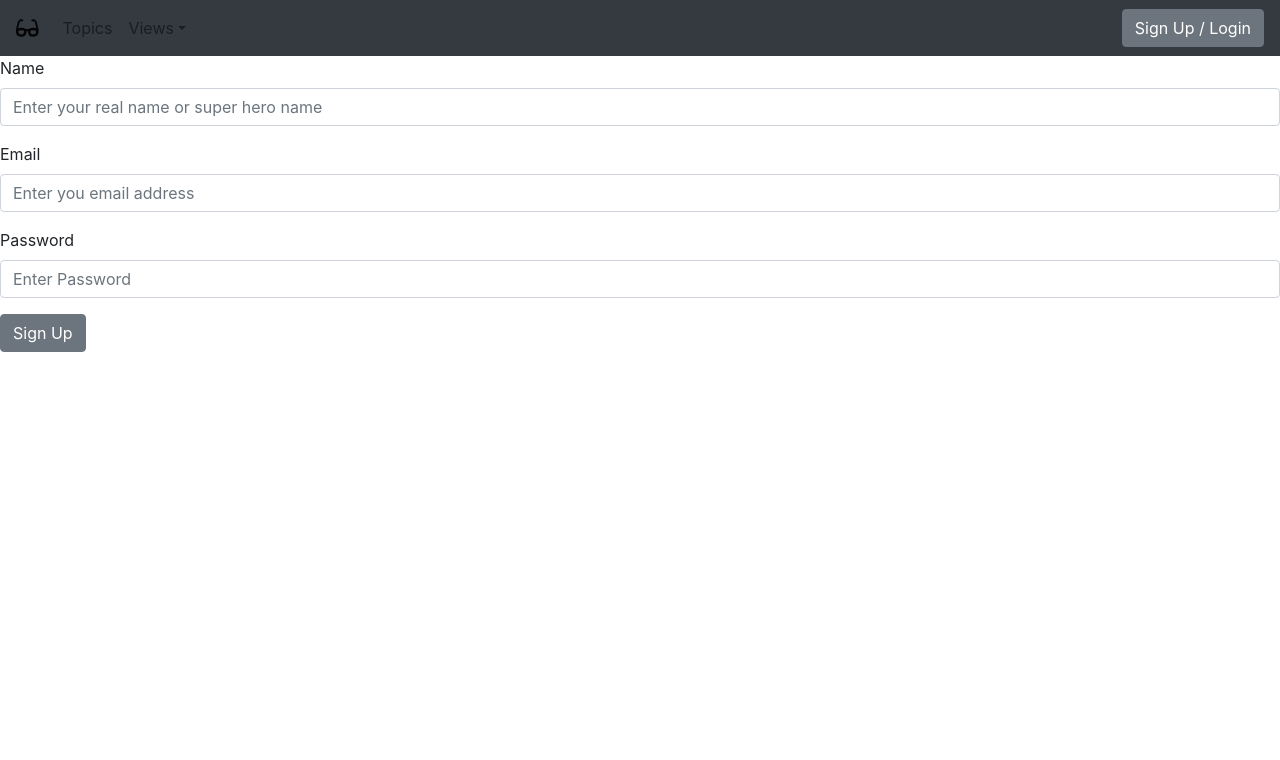
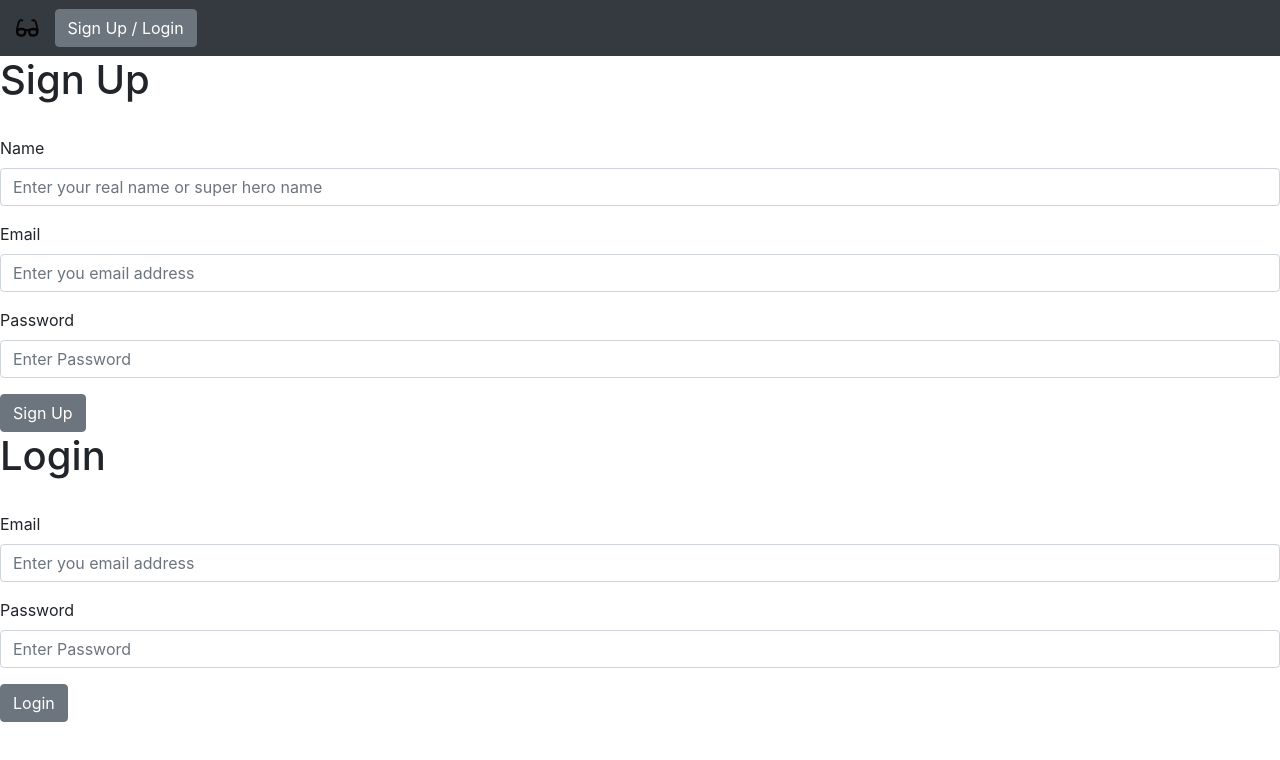
Before and after one commit to Seytani/NerdHelper-client, a React (Create React App) app: page /login in a window 1280 px wide. Shown: the top 760 px of the page. Built offline with nearby package versions, Linux system fonts and the light colour scheme.

Commit message:
auth ready

```diff
--- a/package.json
+++ b/package.json
@@ -12,6 +12,7 @@
     "bootstrap": "^4.5.2",
     "react": "^16.13.1",
     "react-dom": "^16.13.1",
+    "react-router-dom": "^5.0.0",
     "react-scripts": "3.4.3",
     "reactstrap": "^8.5.1"
   },
--- a/src/App.js
+++ b/src/App.js
@@ -1,16 +1,38 @@
-import React, { useState } from 'react';
+import React, { useState, useEffect } from 'react';
 import TopBar from './components/site/TopBar';
-import SignUp from './Auth/SignUp';
+import Auth from './Auth/Auth';
+import Topics from './components/site/Topics';
 
 function App() {
   const [sessionToken, setSessionToken] = useState('');
+  const [isLoggedIn, setIsLoggedIn] =useState(false);
 
+  useEffect(() => {
+    if(localStorage.getItem('token')) {
+      setSessionToken(localStorage.getItem('token'));
+      setIsLoggedIn(true);
+    }
+  }, [])
 
+  const updateToken = (newToken) => {
+    localStorage.setItem('token', newToken);
+    setSessionToken(newToken);
+    setIsLoggedIn(true);
+  };
+
+  const clearToken = () => {
+    localStorage.clear();
+    setSessionToken('');
+    setIsLoggedIn(false);
+  };
+
+  //protected views goes here
 
   return (
     <div>
-      <TopBar/>
-      <SignUp/>
+      <TopBar isLoggedIn={isLoggedIn} logout={clearToken}/>
+      {isLoggedIn ? <Topics token={sessionToken}/> : <Auth isLoggedIn={isLoggedIn} updateToken={updateToken}/>}
+
     </div>
   );
 }
--- a/src/Auth/Auth.jsx
+++ b/src/Auth/Auth.jsx
@@ -1,11 +1,13 @@
 import React from 'react';
-import { useState } from 'react';
+import SignUp from './SignUp';
+import Login from './Login';
 
-const Auth = () => {
+const Auth = (props) => {
 
     return(
         <div>
-
+        <SignUp updateToken={props.updateToken} />
+        <Login updateToken={props.updateToken} />
         </div>
     );
 }
--- a/src/Auth/Login.jsx
+++ b/src/Auth/Login.jsx
@@ -1,21 +1,40 @@
-import React from 'react';
-import { Button, Form, FormGroup, Label, Input} from 'reactstrap';
+import React, { useState } from 'react';
+import { Button, Form, FormGroup, Label, Input } from 'reactstrap';
 
-const Login = () => {
+const Login = (props) => {
+    const [email, setEmail] = useState('');
+    const [password, setPassword] = useState('');
 
+    const handleSubmit = (e) => {
+        e.preventDefault();
+        fetch('http://localhost:3001/user/login', {
+            method: 'POST',
+            body: JSON.stringify({ email: email, password: password }),
+            headers: new Headers({
+                'Content-Type': 'application/json'
+            })
+        })
+        .then(res => res.json()).then(data => props.updateToken(data.sessionToken))
+    }
 
     return (
-        <Form>
+        <div>
+            <h1>Login</h1> <br/>
+        <Form onSubmit={handleSubmit}>
             <FormGroup>
                 <Label for="email">Email</Label>
-                <Input type="email" name="email" id="email" placeholder="Enter you email address" />
+                <Input type="email" name="email" id="email" placeholder="Enter you email address"
+                onChange={e => setEmail(e.target.value)} />
             </FormGroup>
             <FormGroup>
                 <Label for="password">Password</Label>
-                <Input type="password" name="password" id="password" placeholder="Enter Password" />
+                <Input type="password" name="password" id="password" placeholder="Enter Password"
+                onChange={e => setPassword(e.target.value)}/>
             </FormGroup>
-            <Button>Login</Button>
+            <Button type='submit'>Login</Button>
         </Form>
+
+        </div>
     );
 }
 
--- a/src/Auth/SignUp.jsx
+++ b/src/Auth/SignUp.jsx
@@ -1,25 +1,53 @@
-import React from 'react';
+import React, { useState } from 'react';
 import { Button, Form, FormGroup, Label, Input} from 'reactstrap';
+import { Route, Link, Switch, BrowserRouter } from 'react-router-dom';
+import Login from './Login';
 
 const SignUp = (props) => {
+    const [name, setName] = useState('');
+    const [email, setEmail] = useState('');
+    const [password, setPassword] = useState('');
 
+    const handleSubmit = (e) => {
+        e.preventDefault();
+        fetch('http://localhost:3001/user/add-user', {
+        method: 'POST',
+        body: JSON.stringify({name: name, email: email, password: password}),
+        headers: new Headers({ 'Content-Type': 'application/json'}),
+    })
+    .then(res => res.json()).then(data => props.updateToken(data.sessionToken))
+    }
 
     return (
-        <Form>
+        <div>
+        <h1> Sign Up</h1> <br/>
+        <Form onSubmit={handleSubmit}>
             <FormGroup>
                 <Label for="examplePassword">Name</Label>
-                <Input type="name" name="name" id="name" placeholder="Enter your real name or super hero name" />
+                <Input type="name" name="name" id="name" placeholder="Enter your real name or super hero name"
+                onChange={e => setName(e.target.value)}/>
             </FormGroup>
             <FormGroup>
                 <Label for="exampleEmail">Email</Label>
-                <Input type="email" name="email" id="email" placeholder="Enter you email address" />
+                <Input type="email" name="email" id="email" placeholder="Enter you email address"
+                onChange={e => setEmail(e.target.value)}/>
             </FormGroup>
             <FormGroup>
                 <Label for="examplePassword">Password</Label>
-                <Input type="password" name="password" id="password" placeholder="Enter Password" />
+                <Input type="password" name="password" id="password" placeholder="Enter Password"
+                onChange={e => setPassword(e.target.value)}/>
             </FormGroup>
-            <Button>Sign Up</Button>
+            <Button type='submit'>Sign Up</Button>
         </Form>
+        {/* <div>
+        <p>Already have an account? </p>
+        <BrowserRouter><Link to='/login'>Log in</Link>
+        <Switch>
+            <Route exact path="/login"><Login/></Route>
+        </Switch>
+        </BrowserRouter>
+        </div> */}
+        </div>
     );
 }
 
--- a/src/components/site/TopBar.jsx
+++ b/src/components/site/TopBar.jsx
@@ -1,7 +1,7 @@
-import React, { useState } from 'react';
+import React, { useState, Fragment } from 'react';
 import {
-    Collapse,Navbar,NavbarToggler,NavbarBrand,Nav,NavItem,
-    NavLink,UncontrolledDropdown,DropdownToggle,DropdownMenu,DropdownItem,NavbarText, Button
+    Collapse, Navbar, NavbarToggler, NavbarBrand, Nav, NavItem,
+    NavLink, UncontrolledDropdown, DropdownToggle, DropdownMenu, DropdownItem, NavbarText, Button
 } from 'reactstrap';
 import { FontAwesomeIcon } from '@fortawesome/react-fontawesome'
 import { faGlasses } from '@fortawesome/free-solid-svg-icons';
@@ -12,13 +12,10 @@ const TopBar = (props) => {
 
     const toggle = () => setIsOpen(!isOpen);
 
+    function activeSession(active) {
+        if (active) {
             return (
-        <div>
-            <Navbar color="dark" light expand="md">
-                <NavbarBrand className="nav-brand" href="/">{glassesIcon}</NavbarBrand>
-                <NavbarToggler onClick={toggle} />
-                <Collapse isOpen={isOpen} navbar>
-                    <Nav className="mr-auto" navbar>
+                <Fragment>
                     <NavItem>
                         <NavLink href="/components/">Topics</NavLink>
                     </NavItem>
@@ -40,10 +37,29 @@ const TopBar = (props) => {
                 </DropdownItem>
                         </DropdownMenu>
                     </UncontrolledDropdown>
-                    </Nav>
-                    <Button className="ml-3" id="signupLogin">Sign Up / Login</Button>
                     {/* <NavbarText>Welcome "User"</NavbarText>
                     <Button className="ml-3">Logout</Button> */}
+                    <Button className="ml-3" id="Logout" onClick={props.logout}>Logout</Button>
+                </Fragment>
+            );
+        } else {
+            return (
+                <Fragment>
+                    <Button className="btn d-flex justify-content-between" id="signupLogin">Sign Up / Login</Button>
+                </Fragment>);
+        }
+    }
+
+
+    return (
+        <div>
+            <Navbar color="dark" light expand="md">
+                <NavbarBrand className="nav-brand" href="/">{glassesIcon}</NavbarBrand>
+                <NavbarToggler onClick={toggle} />
+                <Collapse isOpen={isOpen} navbar>
+                    <Nav className="mr-auto" navbar>
+                        {activeSession(props.isLoggedIn)}
+                    </Nav>
                 </Collapse>
             </Navbar>
         </div>
--- /dev/null
+++ b/src/components/site/Topics.jsx
@@ -0,0 +1,31 @@
+import React, { useState, useEffect } from 'react';
+import { Button } from 'reactstrap';
+
+const Topics = (props) => {
+    const [topics, setTopics] = useState([]);
+
+let fetchTopics = () => {
+    fetch('http://localhost:3001/topics/view-all', {
+        method: 'GET',
+        headers: new Headers({
+            'Content-Type': 'application/json',
+            'Authorization': props.token
+        })
+    })
+    .then(res => res.json()).then(data => {setTopics(data);})
+}
+
+useEffect(() => {
+    fetchTopics();
+}, [])
+
+
+    return(
+        <div>
+            Topics Component
+            <Button onClick={fetchTopics}>Fetch</Button>
+        </div>
+    );
+}
+
+export default Topics;
```
Also changed, not shown: 1 other file (tests, documents, lock files or other folders). Lines whose indentation alone changed are shown as unchanged.
